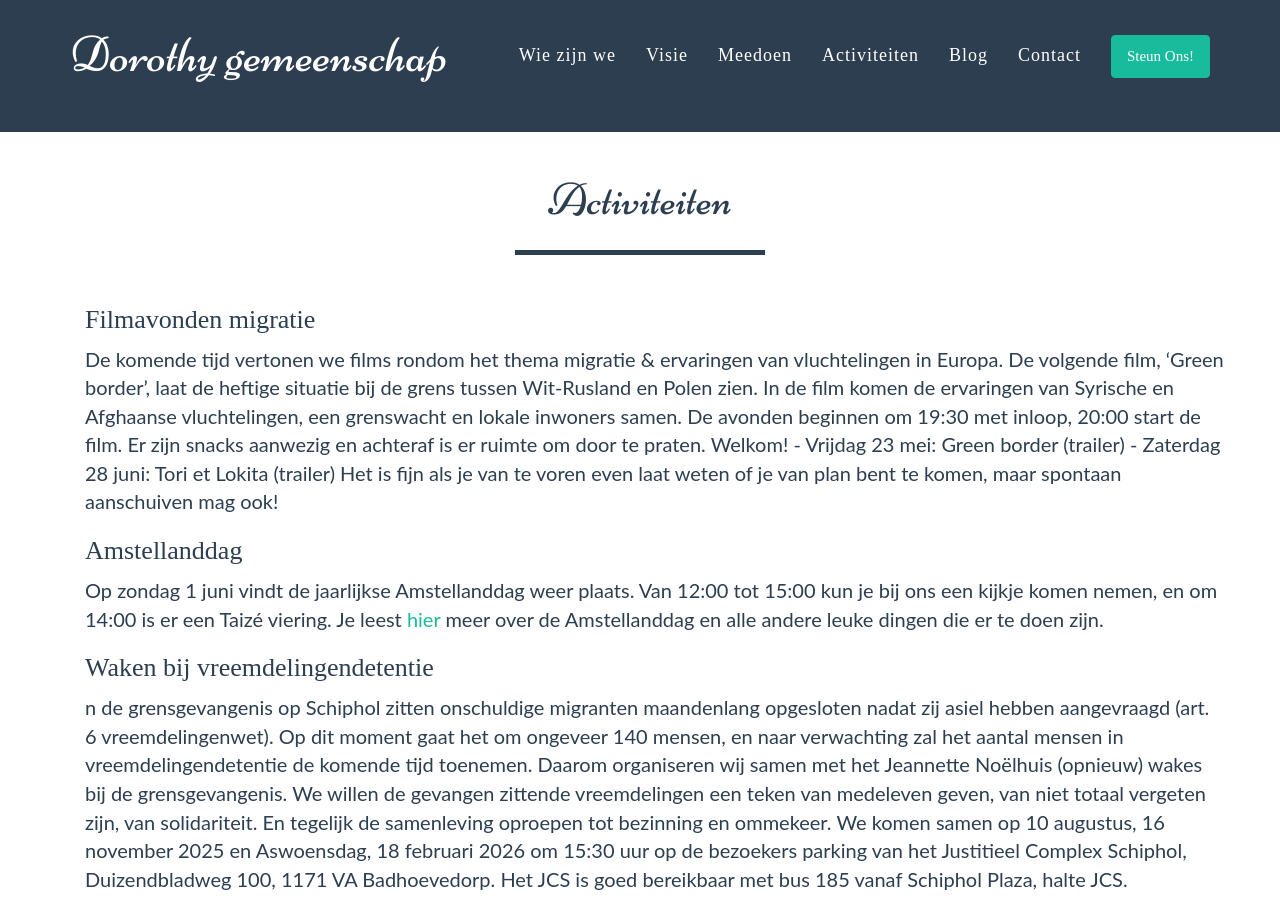
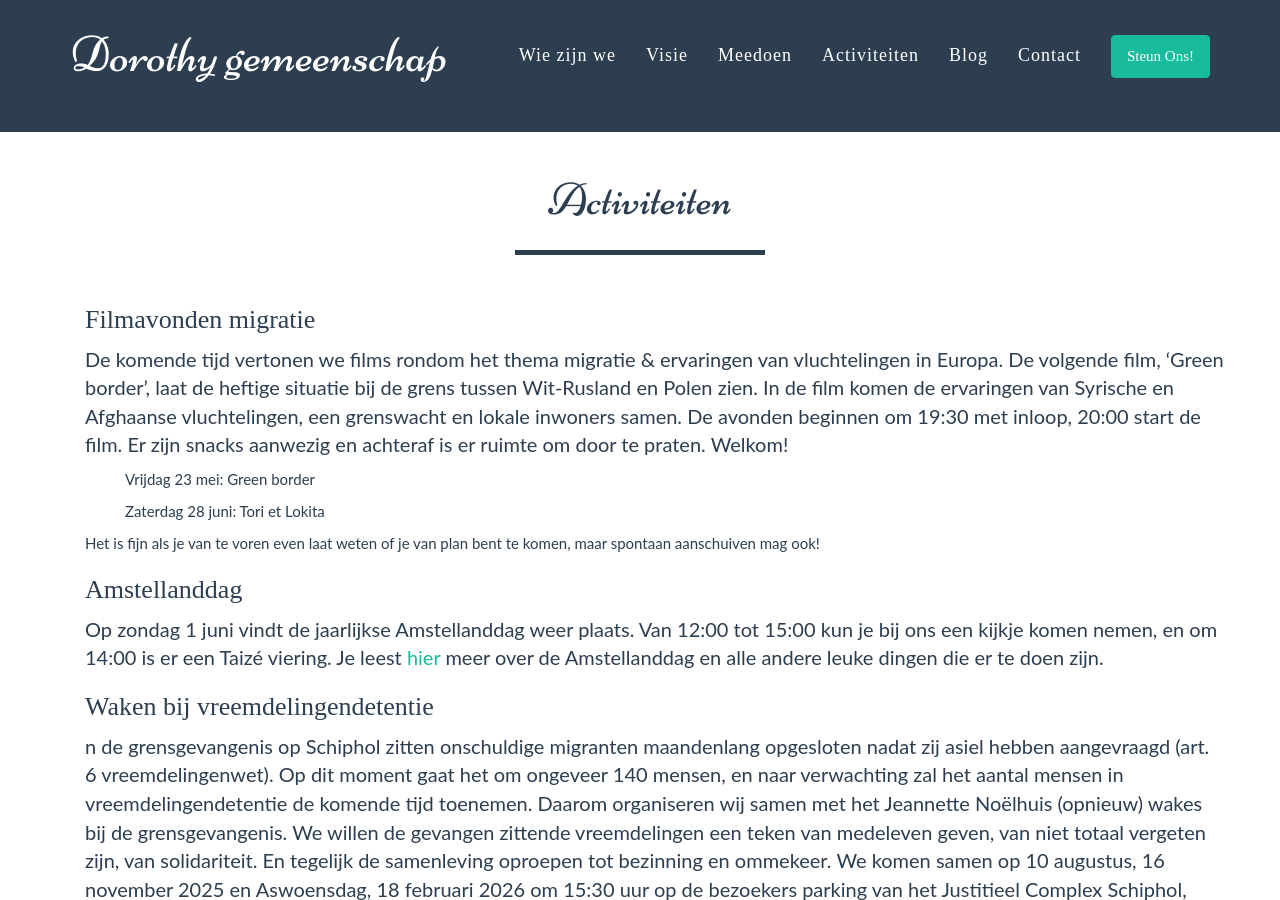
Before and after one commit to dorothygemeenschap/dorothygemeenschap.github.io, a Jekyll site: the page built from activiteiten.html, in a window 1280 px wide and 900 px high. Built offline with Jekyll 4.4.1, drawn with Linux system fonts in a browser that asks for light colours; some web fonts are replaced.

Commit message:
Update activiteiten.html

```diff
--- a/activiteiten.html
+++ b/activiteiten.html
@@ -13,8 +13,8 @@ De volgende film, ‘Green border’, laat de heftige situatie bij de grens tuss
 
 De avonden beginnen om 19:30 met inloop, 20:00 start de film. Er zijn snacks aanwezig en achteraf is er ruimte om door te praten. Welkom!
 
-   -  Vrijdag 23 mei: Green border (trailer)
-   -  Zaterdag 28 juni: Tori et Lokita (trailer)
+   <ul>Vrijdag 23 mei: Green border</ul>
+   <ul>Zaterdag 28 juni: Tori et Lokita</ul>
 
 Het is fijn als je van te voren even laat weten of je van plan bent te komen, maar spontaan aanschuiven mag ook!
 </p>
```
